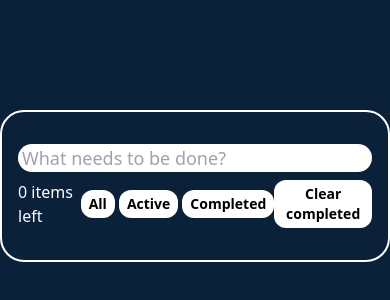
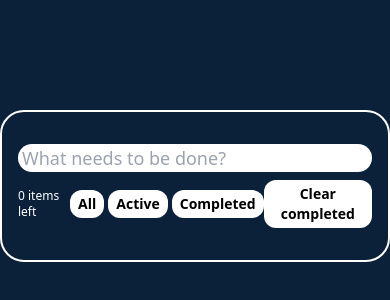
Before and after one commit to Atakanz/ToDoList-REACT, a React (Create React App) app in the folder to-do-list/: page / in a window 390 px wide. Shown: the part 236-536 px from the top of the page. Built offline with nearby package versions, Linux system fonts and the light colour scheme.

Commit message:
Readme added.

```diff
--- a/to-do-list/src/components/footer/footer.js
+++ b/to-do-list/src/components/footer/footer.js
@@ -13,7 +13,7 @@ const Footer = props => {
     <>
       <div className="lg:grid lg:grid-cols-3 flex items-center min-[250px]:flex-row min-[250px]:flex min-[250px]:justify-evenly">
         <div>
-          <p className="text-white text-base">
+          <p className="text-white min-[250px]:text-xs md:text-base">
             {props.activeNumber} items left
           </p>
         </div>
```
Also changed, not shown: 1 other file (tests, documents, lock files or other folders).
